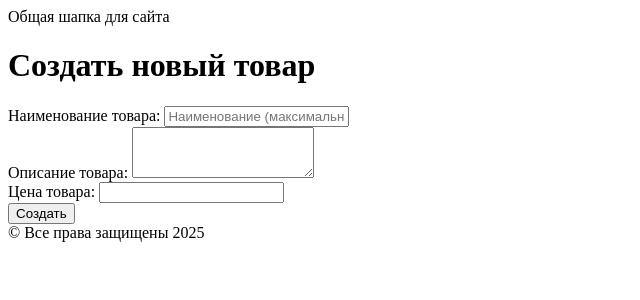
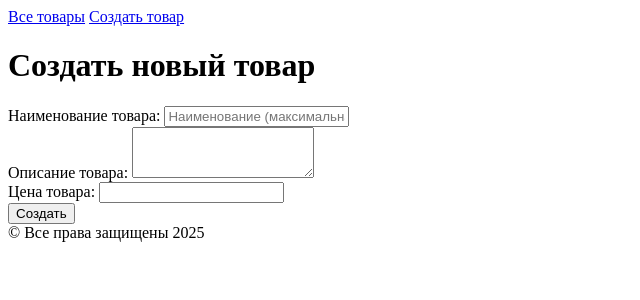
Before and after one commit to GrigoriyC/shop, a Django app: page /products/add/ in a window 1280 px wide. Shown: the top 300 px of the page, without its empty margins (0-640 px from the left). Run offline with Django 5.2, Linux system fonts and the light colour scheme.

Commit message:
feat(nav): Добавил навигационное меню

```diff
--- a/shop/urls.py
+++ b/shop/urls.py
@@ -5,5 +5,5 @@ from . import views
 urlpatterns = [
   path("products/", views.get_product_list, name='product_list'),
   path("products/<int:product_id>/", views.get_product_detail, name='product_detail'),
-  path('products/add/', views.create_product),
+  path('products/add/', views.create_product, name="new_product"),
 ]
--- a/templates/base.html
+++ b/templates/base.html
@@ -6,7 +6,12 @@
     <title>{% block page_title %}{% endblock page_title %}</title>
   </head>
   <body>
-    <header>Общая шапка для сайта</header>
+    <header>
+      <nav>
+        <a href="{% url "product_list" %}">Все товары</a>
+        <a href="{% url "new_product" %}">Создать товар</a>
+      </nav>
+    </header>
     <main>{% block page_content %}{% endblock page_content %}</main>
     <footer>&copy; Все права защищены 2025</footer>
   </body>
```
